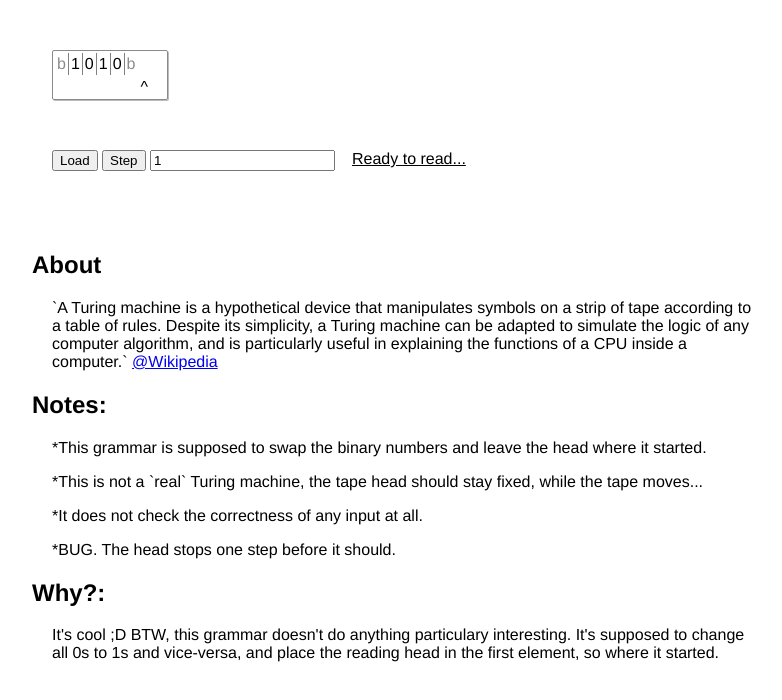
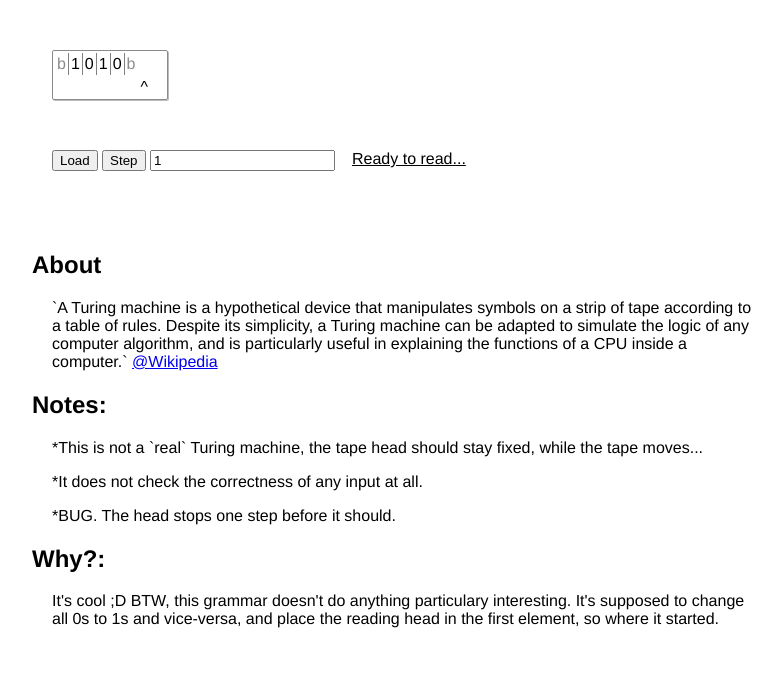
Before and after one commit to javierhonduco/dat-turing-machine, a plain HTML site: page index.html in a window 1280 px wide. Shown: the whole page, without its empty margins (246-1028 px from the left). Drawn offline with nearby package versions, Linux system fonts and the light colour scheme.

Commit message:
deleted duplicated grammar explanation

```diff
--- a/index.html
+++ b/index.html
@@ -54,7 +54,6 @@
 			<div class="info">
 				<p><h2>About</h2>`A Turing machine is a hypothetical device that manipulates symbols on a strip of tape according to a table of rules. Despite its simplicity, a Turing machine can be adapted to simulate the logic of any computer algorithm, and is particularly useful in explaining the functions of a CPU inside a computer.`  <a href="http://en.wikipedia.org/wiki/Turing_machine">@Wikipedia</a></p>
 				<p><h2>Notes:</h2>
-					<p>*This grammar is supposed to swap the binary numbers and leave the head where it started.</p>
 					<p>*This is not a `real` Turing machine, the tape head should stay fixed, while the tape moves...</p>
 					<p>*It does not check the correctness of any input at all.</p>
 					<p>*BUG. The head stops one step before it should.</p>
```
